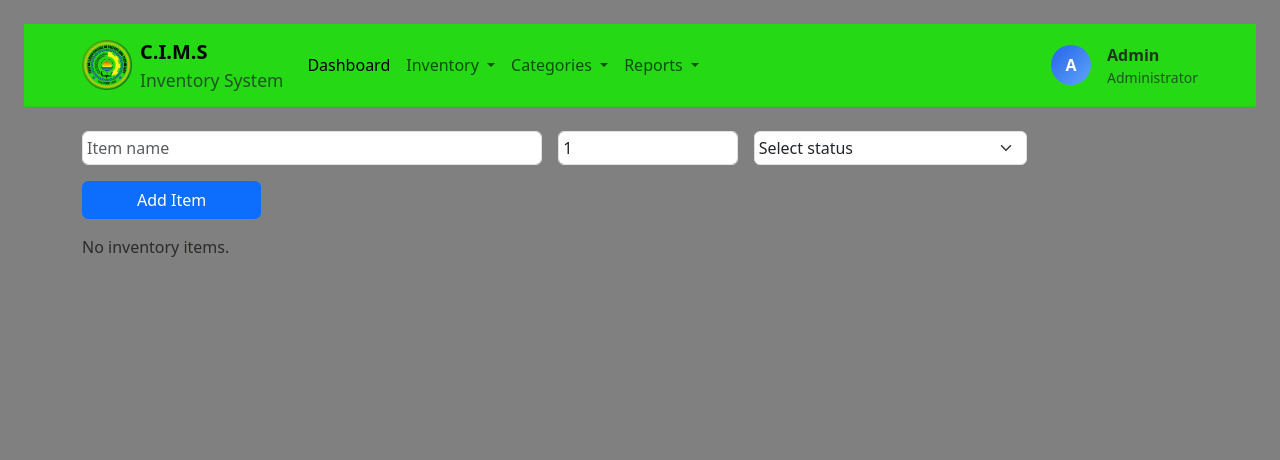
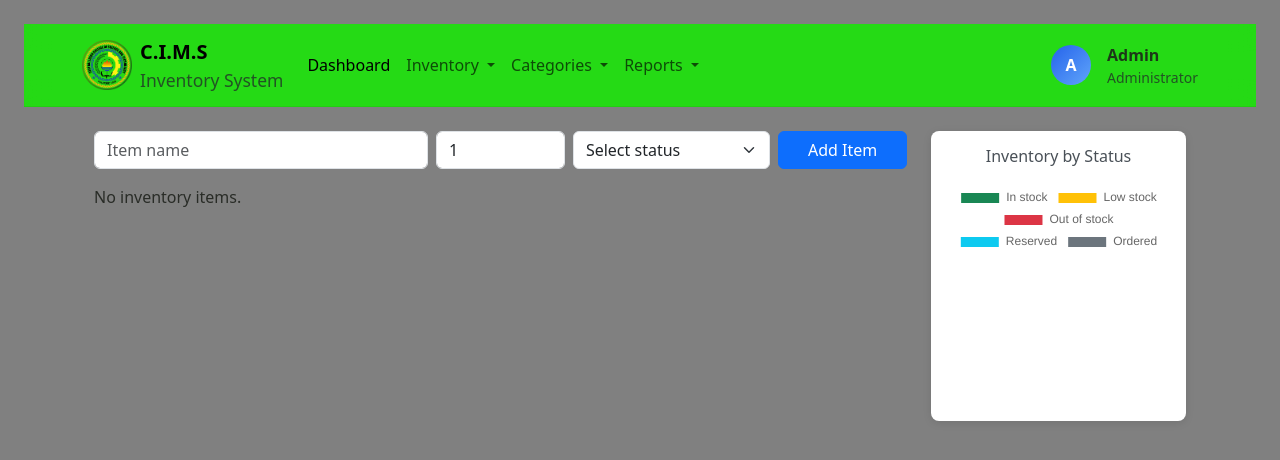
Before and after one commit to dukegooner80050-netizen/goonerthesis, a Vue app: page / in a window 1280 px wide. Shown: the top 460 px of the page. Built offline with nearby package versions, Linux system fonts and the light colour scheme.

Commit message:
AAAAAAAAAAAAAAA pie chart

```diff
--- a/src/components/HelloWorld.vue
+++ b/src/components/HelloWorld.vue
@@ -1,5 +1,9 @@
 <template>
-  <div>
+  <div class="container-fluid">
+    <div class="row">
+      <!-- LEFT SIDE: FORM + TABLE -->
+      <div class="col-lg-9">
+        <!-- ADD ITEM FORM -->
         <form @submit.prevent="addItem" class="row g-2 align-items-center mb-3">
           <div class="col-md-5">
             <input
@@ -22,8 +26,7 @@
           </div>
 
           <div class="col-md-3">
-        <!-- Status dropdown -->
-        <select class="form-select" v-model="newItem.status">
+            <select class="form-select" v-model="newItem.status" required>
               <option disabled value="">Select status</option>
               <option v-for="s in statusOptions" :key="s" :value="s">
                 {{ s }}
@@ -32,19 +35,26 @@
           </div>
 
           <div class="col-md-2">
-        <button class="btn btn-primary w-100" type="submit">Add Item</button>
+            <button class="btn btn-primary w-100" type="submit">
+              Add Item
+            </button>
           </div>
         </form>
 
-    <table v-if="items.length" class="table table-striped">
-      <thead>
+        <!-- TABLE -->
+        <!-- TABLE -->
+<div v-if="items.length" class="card shadow-sm p-2">
+  <div class="table-responsive">
+    <table class="table table-hover align-middle mb-0">
+      <thead class="table-light">
         <tr>
           <th>Name</th>
           <th>Qty</th>
           <th>Status</th>
-          <th>Actions</th>
+          <th style="width: 130px;">Actions</th>
         </tr>
       </thead>
+
       <tbody>
         <tr v-for="(item, index) in items" :key="item.id">
           <td>
@@ -53,8 +63,8 @@
               v-else
               class="form-control"
               v-model.trim="item.name"
+              @blur="item.isEditingName = false"
               @keyup.enter="item.isEditingName = false"
-              @blur="item.isEditingName = false"
             />
           </td>
 
@@ -64,46 +74,68 @@
               type="number"
               v-model.number="item.quantity"
               min="1"
+              style="max-width: 90px;"
             />
           </td>
 
           <td>
-            <select class="form-select" v-model="item.status">
-              <option disabled value="">Select status</option>
+            <select
+              class="form-select"
+              v-model="item.status"
+              style="max-width: 160px;"
+            >
               <option v-for="s in statusOptions" :key="s" :value="s">
                 {{ s }}
               </option>
             </select>
           </td>
 
-          <td>
-            <div class="actions d-flex gap-2">
+          <td class="d-flex gap-2">
             <button
-                type="button"
-                class="btn btn-sm btn-outline-primary"
+              class="btn btn-sm btn-primary btn-sm"
               @click="item.isEditingName = !item.isEditingName"
             >
               {{ item.isEditingName ? 'Save' : 'Edit' }}
             </button>
+
             <button
-                type="button"
-                class="btn btn-sm btn-outline-danger"
+              class="btn btn-sm btn-danger btn-sm"
               @click="removeItem(index)"
             >
               Delete
             </button>
-            </div>
           </td>
         </tr>
       </tbody>
     </table>
+  </div>
+</div>
 
 <p v-else>No inventory items.</p>
+</div>
+
+      <!-- PIE CHART AT RIGHT SIDE -->
+      <div class="col-lg-3">
+        <div class="chart-card">
+          <h6 class="text-center mb-3">Inventory by Status</h6>
+          <canvas ref="statusChart"></canvas>
+        </div>
+      </div>
+    </div>
   </div>
 </template>
 
 <script setup>
-import { ref, watch } from 'vue'
+import { ref, watch, onMounted } from 'vue'
+import {
+  Chart,
+  PieController,
+  ArcElement,
+  Tooltip,
+  Legend
+} from 'chart.js'
+
+Chart.register(PieController, ArcElement, Tooltip, Legend)
 
 const STORAGE_KEY = 'inventory-items'
 
@@ -118,12 +150,11 @@ const statusOptions = [
 const items = ref(loadItems())
 const newItem = ref(defaultNewItem())
 
+const statusChart = ref(null)
+let chartInstance = null
+
 function defaultNewItem() {
-  return {
-    name: '',
-    quantity: 1,
-    status: ''
-  }
+  return { name: '', quantity: 1, status: '' }
 }
 
 function loadItems() {
@@ -140,12 +171,12 @@ function saveItems(value) {
 }
 
 function addItem() {
-  if (!newItem.value.name.trim() || !newItem.value.status) return
+  if (!newItem.value.name || !newItem.value.status) return
 
   items.value.push({
-    id: crypto.randomUUID ? crypto.randomUUID() : Date.now(),
-    name: newItem.value.name.trim(),
-    quantity: newItem.value.quantity || 1,
+    id: crypto.randomUUID?.() || Date.now(),
+    name: newItem.value.name,
+    quantity: newItem.value.quantity,
     status: newItem.value.status,
     isEditingName: false
   })
@@ -157,44 +188,73 @@ function removeItem(index) {
   items.value.splice(index, 1)
 }
 
+function getStatusData() {
+  const counts = {}
+  statusOptions.forEach(s => (counts[s] = 0))
+
+  items.value.forEach(item => {
+    counts[item.status] += item.quantity
+  })
+
+  return counts
+}
+
+function renderChart() {
+  const data = getStatusData()
+
+  if (chartInstance) chartInstance.destroy()
+
+  chartInstance = new Chart(statusChart.value, {
+    type: 'pie',
+    data: {
+      labels: Object.keys(data),
+      datasets: [
+        {
+          data: Object.values(data),
+           backgroundColor: [
+      '#198754', // In stock (green)
+      '#ffc107', // Low stock (yellow)
+      '#dc3545', // Out of stock (red)
+      '#0dcaf0', // Reserved (blue)
+      '#6c757d'  // Ordered (gray)
+        ]
+        }
+      ]
+    }
+  })
+}
+
+onMounted(renderChart)
+
 watch(
   items,
   (val) => {
     saveItems(val)
+    renderChart()
   },
   { deep: true }
 )
 </script>
 
 <style scoped>
-form {
-  display: flex;
-  gap: 8px;
-  margin-bottom: 20px;
+.chart-card {
+  font-weight: 600;
+  color: #495057;
+  background: #fff;
+  padding: 16px;
+  border-radius: 8px;
+  box-shadow: 0 2px 8px rgba(0, 0, 0, 0.1);
 }
 
-input,
-select {
-  padding: 4px;
+.table td,
+.table th {
+    font-weight: 600;
+    color: #495057;
 }
 
-table {
-  width: 100%;
-  border-collapse: collapse;
-}
-
-th,
-td {
-  border: 1px solid #ccc;
-  padding: 6px;
-}
-
-button {
-  cursor: pointer;
-}
-
-.actions {
-  display: flex;
-  gap: 4px;
+.table .form-control,
+.table .form-select {
+  border-radius: 6px;
+  font-size: 0.875rem;
 }
 </style>
```
Lines whose indentation alone changed are shown as unchanged.
